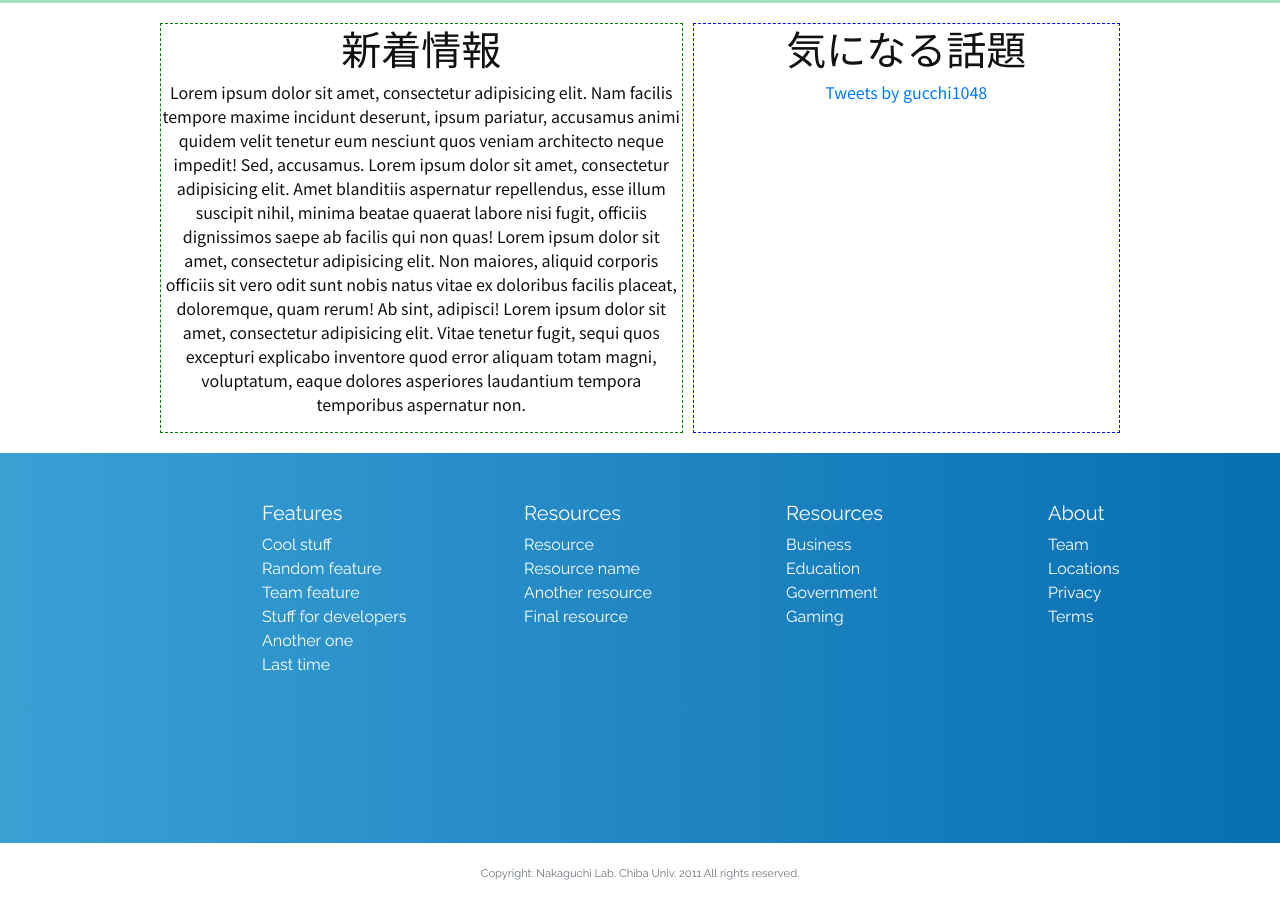
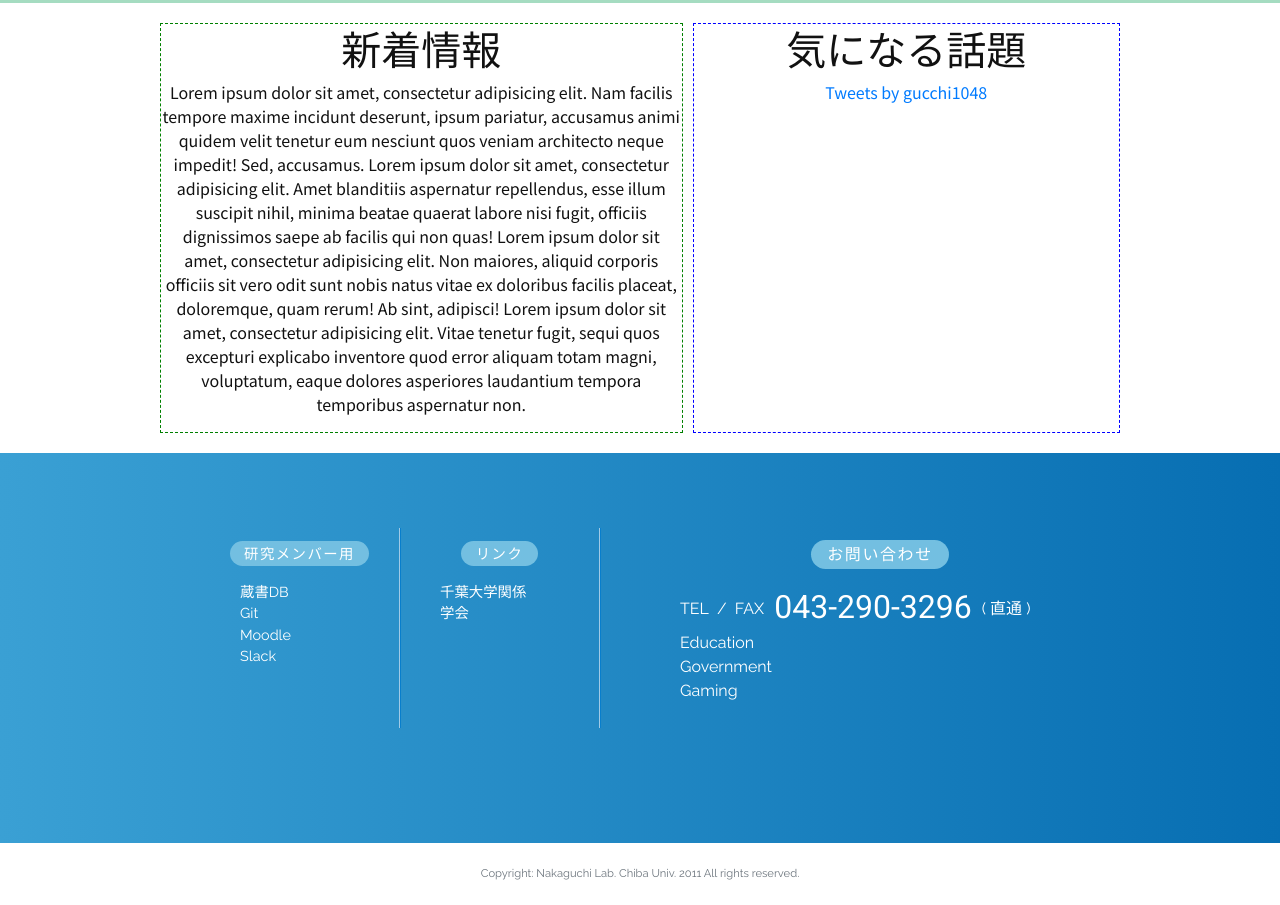
Before and after one commit to zd3g08/Nlab, a website: page html/index.html in a window 1280 px wide. Shown: the part 642-1547 px from the top of the page. Drawn offline with nearby package versions, Linux system fonts and the light colour scheme.

Commit message:
0709footer

```diff
--- a/assets/scss/style.scss
+++ b/assets/scss/style.scss
@@ -6,6 +6,7 @@
 @import url('https://fonts.googleapis.com/css?family=M+PLUS+1p&display=swap&subset=japanese');
 @import url('https://fonts.googleapis.com/css?family=M+PLUS+Rounded+1c&display=swap&subset=japanese');
 @import url('https://fonts.googleapis.com/css?family=Noto+Sans+JP&display=swap&subset=japanese');
+@import url('https://fonts.googleapis.com/css?family=Roboto&display=swap');
 @import "bootstrap";
 
 // 全体
@@ -27,6 +28,11 @@ section.container {
     margin: 0 auto;
     text-align: center;
 }
+
+ul {
+   list-style: none;
+}
+
 
 // 全体ここまで
 
@@ -265,6 +271,57 @@ footer {
     font-weight: none;
 }
 
+div.footer__container {
+    display: flex;
+    padding: 75px 0 0 200px;
+}
+
+.footer__midasi {
+  border: 0;/*線色*/
+  text-align: center;
+  font-size: 1em;
+}
+
+.footer__midasi__text {
+  color: #ffffff;/*文字色*/
+  border-radius: 2em;/*角丸*/
+  background-color: #73bfe1;
+  padding: 0.3em 1em;/*文字周りの余白*/
+  width: 100%;
+  letter-spacing: 0.1em;
+}
+
+.footer__menu1 {
+    width: 200px;
+    height: 200px;
+    border-right: 1px solid #a1cae6;
+    box-shadow: 1px 0px 0px 0px #087ecc;
+    padding: 15px 0 0 0;
+    font-size: 0.9em;
+}
+
+.footer__menu2 {
+    width: 200px;
+    height: 200px;
+    border-right: 1px solid #a1cae6;
+    box-shadow: 1px 0px 0px 0px #087ecc;
+    padding: 15px 0 0 0;
+    font-size: 0.9em;
+}
+
+.footer__menu3 {
+    width: 520px;
+    height: 265px;
+    padding: 15px 0 0 40px;
+}
+
+span.tel_text {
+    font-size: 2em;
+    vertical-align: sub;
+    padding: 10px;
+    font-family: 'Roboto', sans-serif;
+}
+
 .footer__copyright {
     width: 100%;
     height: 60px;
@@ -277,14 +334,17 @@ footer {
     line-height: 5.5em;
 
 }
-
-a.footer_text {
+.footer__text {
+    text-align: left;
+    color: #ffffff;
+}
+a.footer__text {
     text-decoration: none;
     transition: color .2s;
     color: #ffffff;
 }
-a.footer_text:hover {
-  color: yellow;
+a.footer__text:hover {
+  color: #cccccc;
 }
 
 // footerここまで
--- a/html/index.html
+++ b/html/index.html
@@ -47,28 +47,28 @@
                         <div class="card mb-3 shadow-sm">
                             <img src="images/12.png" alt="研究１">
                             <rect width="100%" height="100%" fill="#55595c" /><text x="50%" y="50%" fill="#eceeef" dy=".3em">研究１</text>
-                                <p class="card-text">This is a wider card</p>
+                            <p class="card-text">This is a wider card</p>
                         </div>
                     </div>
                     <div class="col-md-3">
                         <div class="card mb-3 shadow-sm">
                             <img src="images/23.png" alt="研究２">
                             <rect width="100%" height="100%" fill="#55595c" /><text x="50%" y="50%" fill="#eceeef" dy=".3em">研究２</text>
-                                <p class="card-text">This is a wider card</p>
+                            <p class="card-text">This is a wider card</p>
                         </div>
                     </div>
                     <div class="col-md-3">
                         <div class="card mb-3 shadow-sm">
                             <img src="images/10.png" alt="研究３">
                             <rect width="100%" height="100%" fill="#55595c" /><text x="50%" y="50%" fill="#eceeef" dy=".3em">研究３</text>
-                                <p class="card-text">This is a wider card</p>
+                            <p class="card-text">This is a wider card</p>
                         </div>
                     </div>
                     <div class="col-md-3">
                         <div class="card mb-3 shadow-sm">
                             <img src="images/5.png" alt="研究４">
                             <rect width="100%" height="100%" fill="#55595c" /><text x="50%" y="50%" fill="#eceeef" dy=".3em">研究４</text>
-                                <p class="card-text">This is a wider card</p>
+                            <p class="card-text">This is a wider card</p>
                         </div>
                     </div>
                 </div>
@@ -85,55 +85,37 @@
                 </div>
                 <div class="main_r">
                     <h1>気になる話題</h1>
-                    <a class="twitter-timeline" href="https://twitter.com/gucchi1048" width="550px" height="600px">Tweets by gucchi1048</a>
+                    <a class="twitter-timeline" href="https://twitter.com/gucchi1048" width="600px" height="600px">Tweets by gucchi1048</a>
                     <script async src="//platform.twitter.com/widgets.js" charset="utf-8"></script>
                     </p>
                 </div>
             </section>
         </main><!-- mainコンテンツここまで -->
         <footer>
-            <div class="row">
-                <div class="col-6 col-md">
-                    <h5></h5>
-                    <ul class="list-unstyled text-small">
+            <div class="footer__container">
+                <div class="footer__menu1">
+                    <p class="footer__midasi"><span class="footer__midasi__text">研究メンバー用</span></p>
+                    <ul>
+                        <li><a class="footer__text" href="#">蔵書DB</a></li>
+                        <li><a class="footer__text" href="#">Git</a></li>
+                        <li><a class="footer__text" href="#">Moodle</a></li>
+                        <li><a class="footer__text" href="#">Slack</a></li>
                     </ul>
                 </div>
-                <div class="col-6 col-md pt-5">
-                    <h5>Features</h5>
-                    <ul class="list-unstyled text-small">
-                        <li><a class="footer_text" href="#">Cool stuff</a></li>
-                        <li><a class="footer_text" href="#">Random feature</a></li>
-                        <li><a class="footer_text" href="#">Team feature</a></li>
-                        <li><a class="footer_text" href="#">Stuff for developers</a></li>
-                        <li><a class="footer_text" href="#">Another one</a></li>
-                        <li><a class="footer_text" href="#">Last time</a></li>
+                <div class="footer__menu2">
+                    <p class="footer__midasi"><span class="footer__midasi__text">リンク</span></p>
+                    <ul>
+                        <li><a class="footer__text" href="#">千葉大学関係</a></li>
+                        <li><a class="footer__text" href="#">学会</a></li>
                     </ul>
                 </div>
-                <div class="col-6 col-md pt-5">
-                    <h5>Resources</h5>
-                    <ul class="list-unstyled text-small">
-                        <li><a class="footer_text" href="#">Resource</a></li>
-                        <li><a class="footer_text" href="#">Resource name</a></li>
-                        <li><a class="footer_text" href="#">Another resource</a></li>
-                        <li><a class="footer_text" href="#">Final resource</a></li>
-                    </ul>
-                </div>
-                <div class="col-6 col-md pt-5">
-                    <h5>Resources</h5>
-                    <ul class="list-unstyled text-small">
-                        <li><a class="footer_text" href="#">Business</a></li>
-                        <li><a class="footer_text" href="#">Education</a></li>
-                        <li><a class="footer_text" href="#">Government</a></li>
-                        <li><a class="footer_text" href="#">Gaming</a></li>
-                    </ul>
-                </div>
-                <div class="col-6 col-md pt-5">
-                    <h5>About</h5>
-                    <ul class="list-unstyled text-small">
-                        <li><a class="footer_text" href="#">Team</a></li>
-                        <li><a class="footer_text" href="#">Locations</a></li>
-                        <li><a class="footer_text" href="#">Privacy</a></li>
-                        <li><a class="footer_text" href="#">Terms</a></li>
+                <div class="footer__menu3">
+                    <p class="footer__midasi"><span class="footer__midasi__text">お問い合わせ</span></p>
+                    <ul>
+                        <li>TEL&nbsp;&nbsp;/&nbsp;&nbsp;FAX<span class="tel_text">043-290-3296</span>(&nbsp;直通&nbsp;)</li>
+                        <li><a class="footer__text" href="#">Education</a></li>
+                        <li><a class="footer__text" href="#">Government</a></li>
+                        <li><a class="footer__text" href="#">Gaming</a></li>
                     </ul>
                 </div>
             </div>
@@ -141,7 +123,6 @@
                 <span class="text-muted">Copyright: Nakaguchi Lab. Chiba Univ. 2011 All rights reserved.</span>
             </div>
         </footer>
-    </div>
 </body>
 <script type="text/javascript" src="js/bootstrap.bundle.min.js"></script>
 <script type="text/javascript" src="js/holder.min.js"></script>
```
Also changed, not shown: assets/index.html (+25 -44 lines), html/css/style.css.
